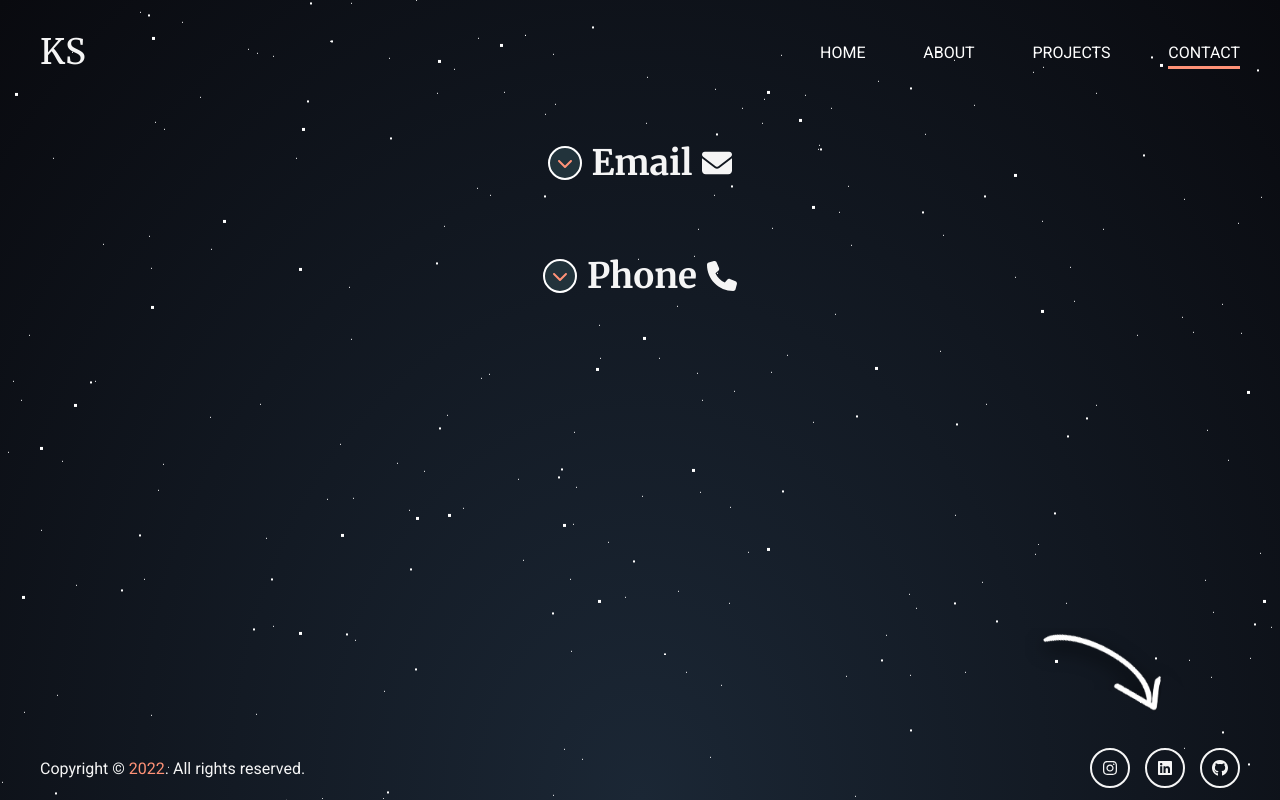
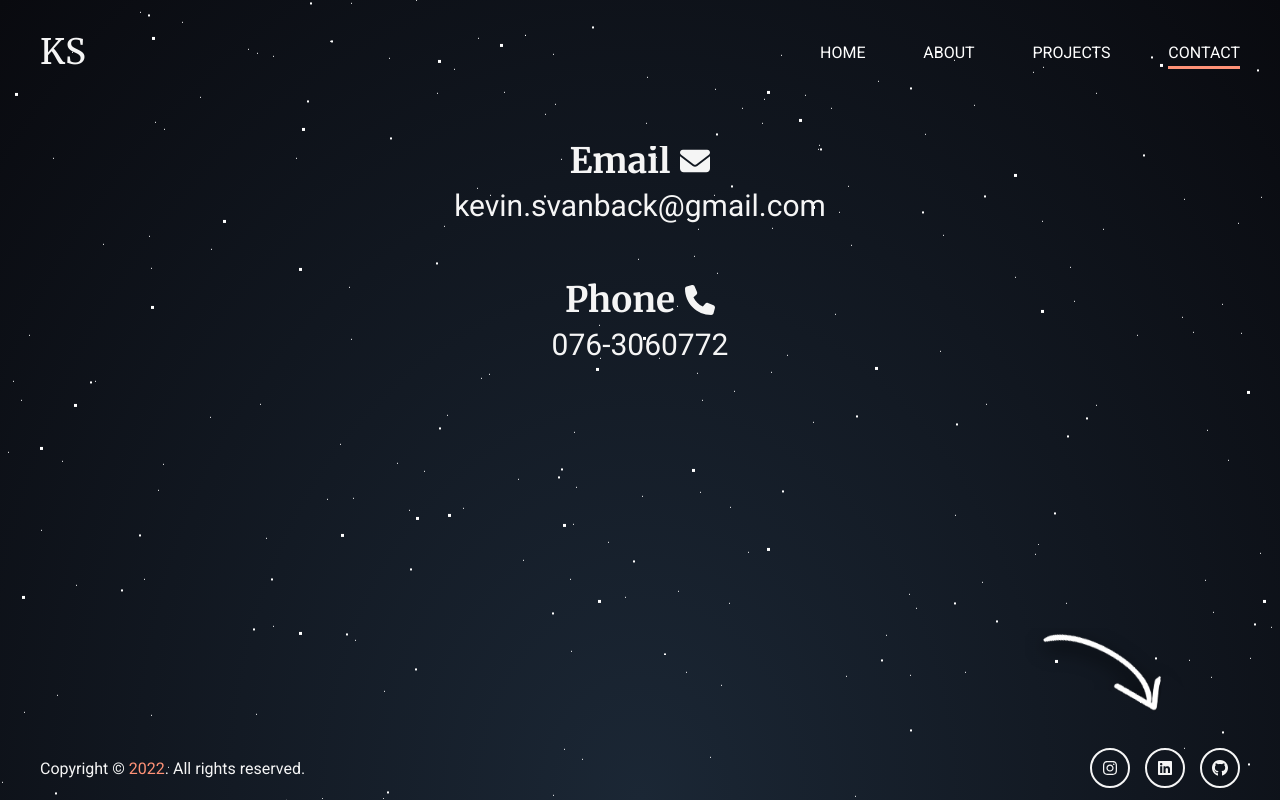
Before and after one commit to kevinsvanback/portfolio-website, a React (Create React App) app: page /contact in a window 1280 px wide. Built offline with nearby package versions, Linux system fonts and the light colour scheme.

Commit message:
Update expertise styling

```diff
--- a/src/pages/ContactPage.js
+++ b/src/pages/ContactPage.js
@@ -1,19 +1,10 @@
-import { faChevronDown, faChevronUp, faEnvelope, faPhone } from '@fortawesome/free-solid-svg-icons';
+import { faEnvelope, faPhone } from '@fortawesome/free-solid-svg-icons';
 import { FontAwesomeIcon } from '@fortawesome/react-fontawesome';
-import React, { useState } from 'react';
+import React from 'react';
 import arrow from '../images/arrow.png';
 import styles from './ContactPage.module.css';
 
 const ContactPage = () => {
-  const [emailIsShown, setEmailIsShown] = useState(false);
-  const [phoneIsShown, setPhoneIsShown] = useState(false);
-
-  const showEmailHandler = () => {
-    setEmailIsShown(!emailIsShown);
-  };
-  const showPhoneHandler = () => {
-    setPhoneIsShown(!phoneIsShown);
-  };
 
   return (
     <>
@@ -21,32 +12,24 @@ const ContactPage = () => {
         <div className={styles.contactContainer}>
           <div className={styles.contactInfo}>
             <div className={styles.buttonAndHeadingContainer}>
-              <div className={styles.chevronButton} onClick={showEmailHandler}>
-                <FontAwesomeIcon className={styles.chevronIcon} icon={!emailIsShown ? faChevronDown : faChevronUp} />
-              </div>
               <div className={styles.contactHeading}>
                 <h3>Email</h3>
                 <FontAwesomeIcon className={styles.icon} icon={faEnvelope} />
               </div>
             </div>
             <div className={styles.contactContent}>
-              {!emailIsShown && <p className={styles.invisible}>kevin.svanback@gmail.com</p>}
-              {emailIsShown && <p>kevin.svanback@gmail.com</p>}
+              <p>kevin.svanback@gmail.com</p>
             </div>
           </div>
           <div className={styles.contactInfo}>
             <div className={styles.buttonAndHeadingContainer}>
-              <div className={styles.chevronButton} onClick={showPhoneHandler}>
-                <FontAwesomeIcon className={styles.chevronIcon} icon={!phoneIsShown ? faChevronDown : faChevronUp} />
-              </div>
               <div className={styles.contactHeading}>
                 <h3>Phone</h3>
                 <FontAwesomeIcon className={styles.icon} icon={faPhone} />
               </div>
             </div>
             <div className={styles.contactContent}>
-              {!phoneIsShown && <p className={styles.invisible}>076-3060772</p>}
-              {phoneIsShown && <p>076-3060772</p>}
+              <p>076-3060772</p>
             </div>
           </div>
         </div>
--- a/src/pages/ContactPage.module.css
+++ b/src/pages/ContactPage.module.css
@@ -10,7 +10,7 @@
 .contactContainer {
   display: flex;
   flex-direction: column;
-  gap: 32px;
+  gap: 62px;
   justify-content: space-between;
   width: 100%;
   margin: 0 auto;
@@ -87,7 +87,7 @@
 }
 
 @media (max-width: 1360px) {
-  .contactSection{
+  .contactSection {
     width: 100vw;
   }
 
@@ -127,3 +127,35 @@
     width: 10px;
   }
 }
+
+/* Animation Keyframes */
+@keyframes cd-fade-from-left {
+  0% {
+    opacity: 0;
+    transform: translateX(-150px);
+  }
+  100% {
+    opacity: 1;
+    transform: translateX(0);
+  }
+}
+
+@keyframes cd-fade-from-right {
+  0% {
+    opacity: 0;
+    transform: translateX(150px);
+  }
+  100% {
+    opacity: 1;
+    transform: translateX(0);
+  }
+}
+
+/* Apply animations to contactInfo */
+.contactInfo:nth-child(even) {
+  animation: cd-fade-from-left 0.6s ease forwards;
+}
+
+.contactInfo:nth-child(odd) {
+  animation: cd-fade-from-right 0.6s ease forwards;
+}
--- a/src/pages/HomePage.module.css
+++ b/src/pages/HomePage.module.css
@@ -198,7 +198,7 @@
   margin: 0 40px;
 }
 
-.floatingSection > div:first-child {
+.floatingSection>div:first-child {
   border-right: 2px solid #fff;
 }
 
@@ -217,7 +217,7 @@
   justify-content: center;
 }
 
-.floatingHeaderWrapper > svg {
+.floatingHeaderWrapper>svg {
   width: 30px;
   height: 30px;
 }
@@ -265,7 +265,7 @@
   gap: 24px;
 }
 
-.floatingSectionWrapper > h1:first-child {
+.floatingSectionWrapper>h1:first-child {
   font-size: 42px;
   text-align: center;
 }
@@ -282,7 +282,7 @@
     border-radius: 24px;
   }
 
-  .floatingSection > div:first-child {
+  .floatingSection>div:first-child {
     border-bottom: 2px solid #fff;
     border-right: none;
   }
@@ -292,25 +292,26 @@
     width: 30px;
   }
 
-  .floatingHeader{
+  .floatingHeader {
     font-size: 18px;
   }
 
-  .floating > p {
+  .floating>p {
     font-size: 12px;
   }
 
-  .floatingSectionWrapper > h1:first-child {
+  .floatingSectionWrapper>h1:first-child {
     font-size: 22px;
   }
 
-  .floatingHeaderWrapper > svg {
+  .floatingHeaderWrapper>svg {
     width: 20px;
     height: 20px;
   }
 }
 
 /* Floating elements */
+/* Different animations for each floating div */
 .floating1 {
   animation: floating1 8s infinite ease-in-out;
 }
@@ -519,3 +520,116 @@
     transform: translate(0, 0);
   }
 }
+
+/* Adjusted keyframes for smaller screen sizes */
+@media (max-width: 900px) {
+  @keyframes floating1 {
+    0% {
+      transform: translate(0, 0);
+    }
+
+    25% {
+      transform: translate(10px, 10px);
+    }
+
+    50% {
+      transform: translate(-10px, -7px);
+    }
+
+    75% {
+      transform: translate(7px, -10px);
+    }
+
+    100% {
+      transform: translate(0, 0);
+    }
+  }
+
+  @keyframes floating2 {
+    0% {
+      transform: translate(0, 0);
+    }
+
+    25% {
+      transform: translate(-10px, 7px);
+    }
+
+    50% {
+      transform: translate(10px, -10px);
+    }
+
+    75% {
+      transform: translate(-7px, 10px);
+    }
+
+    100% {
+      transform: translate(0, 0);
+    }
+  }
+
+  @keyframes floating3 {
+    0% {
+      transform: translate(0, 0);
+    }
+
+    25% {
+      transform: translate(7px, -10px);
+    }
+
+    50% {
+      transform: translate(-10px, 10px);
+    }
+
+    75% {
+      transform: translate(10px, -7px);
+    }
+
+    100% {
+      transform: translate(0, 0);
+    }
+  }
+
+  @keyframes floating4 {
+    0% {
+      transform: translate(0, 0);
+    }
+
+    25% {
+      transform: translate(10px, -7px);
+    }
+
+    50% {
+      transform: translate(-7px, 10px);
+    }
+
+    75% {
+      transform: translate(-10px, -10px);
+    }
+
+    100% {
+      transform: translate(0, 0);
+    }
+  }
+
+  @keyframes floating5 {
+    0% {
+      transform: translate(0, 0);
+    }
+
+    25% {
+      transform: translate(-7px, 10px);
+    }
+
+    50% {
+      transform: translate(10px, -10px);
+    }
+
+    75% {
+      transform: translate(10px, 7px);
+    }
+
+    100% {
+      transform: translate(0, 0);
+    }
+  }
+}
```
